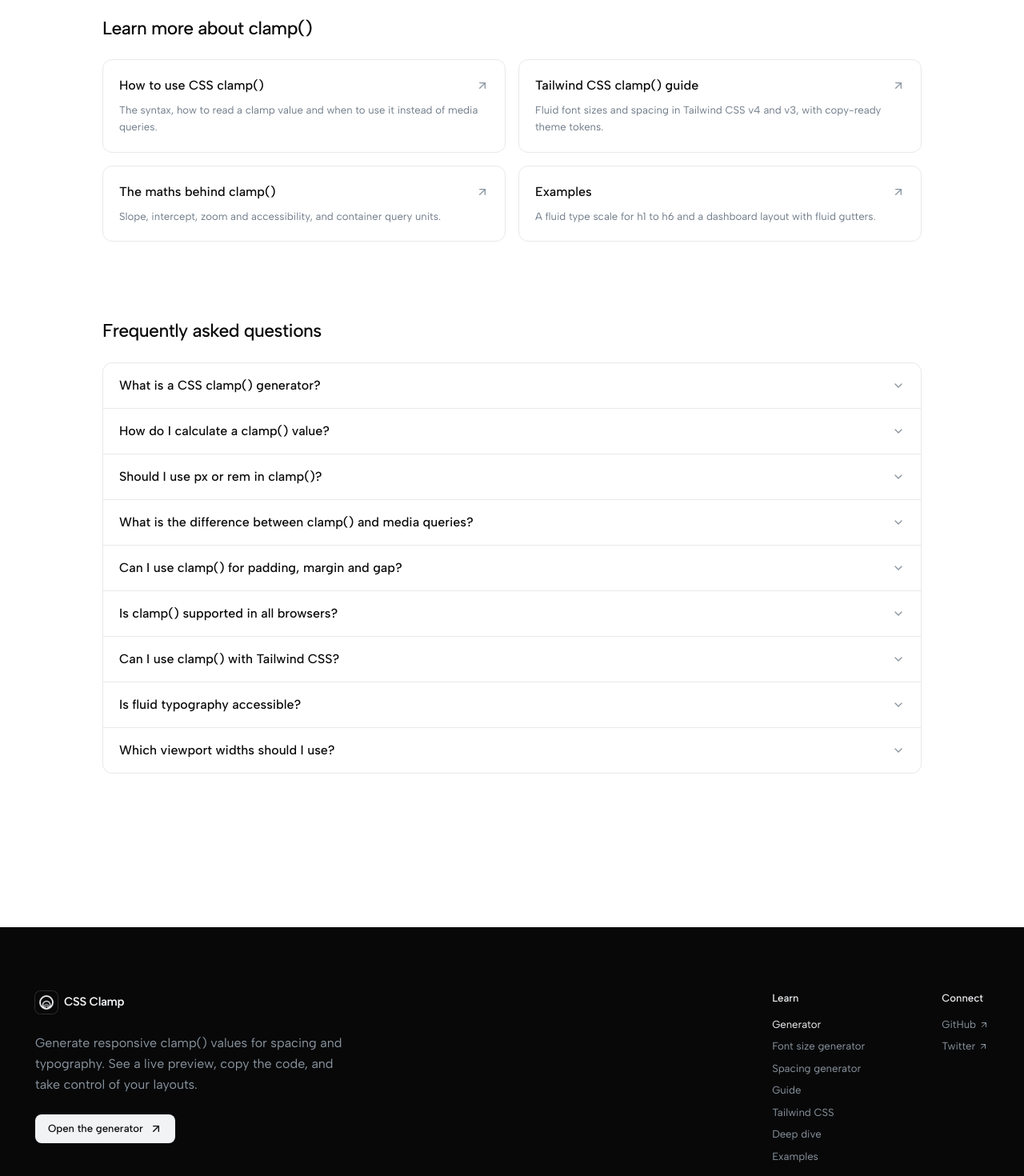
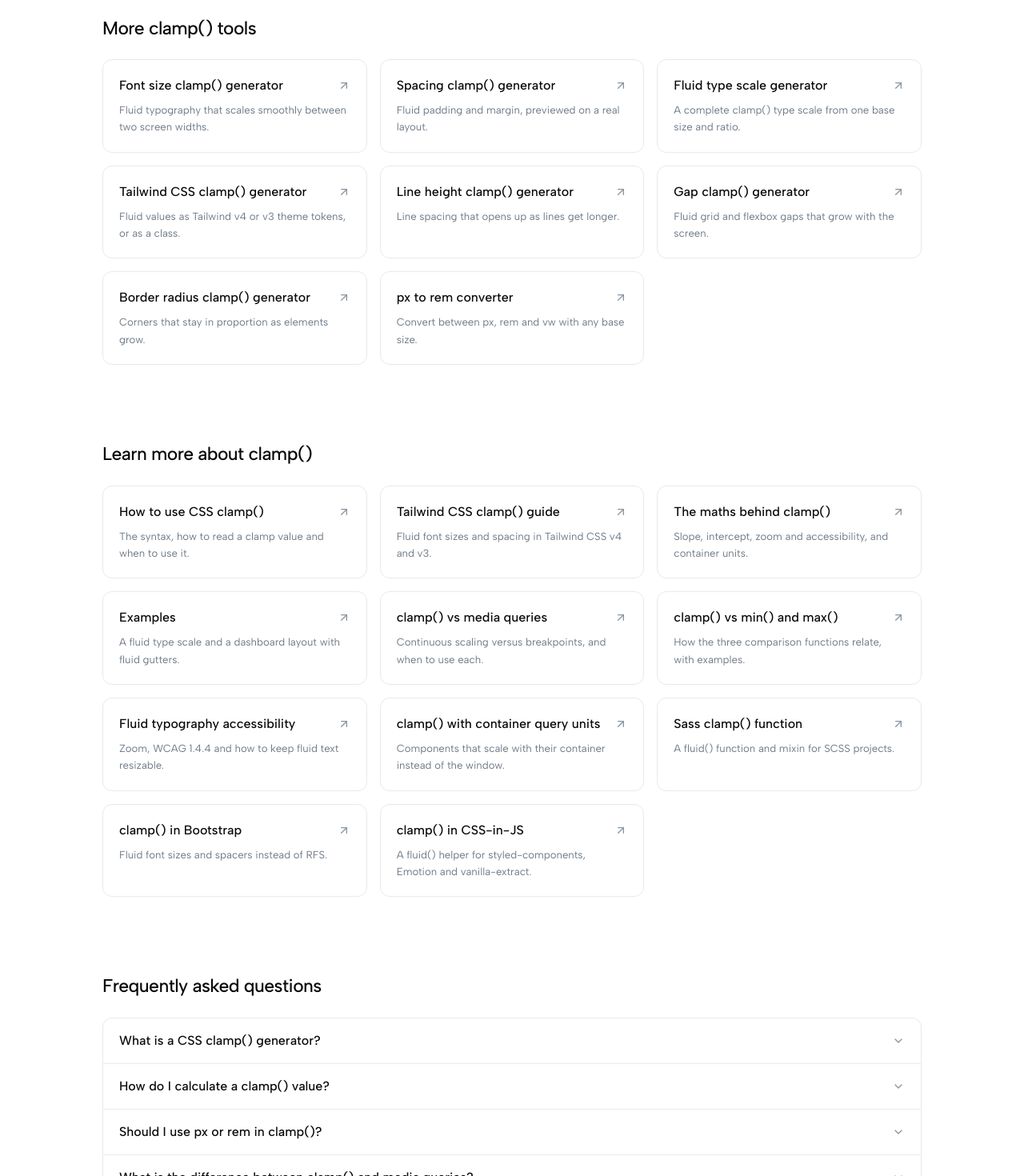
Before and after one commit to Willem-Jaap/cssclamp, a Next.js app: page / in a window 1280 px wide. Shown: the part 1660-3130 px from the top of the page at 80% size. Built offline with nearby package versions, Linux system fonts and the light colour scheme.

Commit message:
feat: list every tool and guide in the sitemap, footer and home page

```diff
--- a/src/app/page.tsx
+++ b/src/app/page.tsx
@@ -6,6 +6,7 @@ import Faq, { type FaqItem } from '~/components/content/faq';
 import JsonLd from '~/components/content/json-ld';
 import Generator from '~/components/misc/generator';
 
+import { guides, tools, type PageLink } from '~/lib/pages';
 import { pageMetadata, site } from '~/lib/site';
 
 const features = [
@@ -27,29 +28,6 @@ const steps = [
     'Enter the smallest and largest size you want, for example 1rem and 3rem.',
     'Set the viewport range where the value should grow, for example 24rem (384px) to 120rem (1920px).',
     'Check the result in the preview and copy the clamp() value into your CSS or Tailwind theme.',
-];
-
-const guides = [
-    {
-        href: '/guide',
-        title: 'How to use CSS clamp()',
-        text: 'The syntax, how to read a clamp value and when to use it instead of media queries.',
-    },
-    {
-        href: '/tailwind',
-        title: 'Tailwind CSS clamp() guide',
-        text: 'Fluid font sizes and spacing in Tailwind CSS v4 and v3, with copy-ready theme tokens.',
-    },
-    {
-        href: '/deepdive',
-        title: 'The maths behind clamp()',
-        text: 'Slope, intercept, zoom and accessibility, and container query units.',
-    },
-    {
-        href: '/examples',
-        title: 'Examples',
-        text: 'A fluid type scale for h1 to h6 and a dashboard layout with fluid gutters.',
-    },
 ];
 
 const faq: FaqItem[] = [
@@ -90,6 +68,29 @@ const faq: FaqItem[] = [
         answer: 'Use the smallest and largest widths your design is made for. A common range is 360px to 1440px, or 24rem to 120rem if you want the value to keep growing on large monitors. Outside that range the value stays at the minimum or maximum.',
     },
 ];
+
+const LinkGrid = ({ title, links }: { title: string; links: PageLink[] }) => (
+    <section className="flex flex-col gap-6">
+        <h2 className="text-2xl font-medium tracking-tight text-neutral-950">{title}</h2>
+        <div className="grid gap-4 sm:grid-cols-2 lg:grid-cols-3">
+            {links.map(link => (
+                <Link
+                    key={link.href}
+                    href={link.href}
+                    className="group flex flex-col gap-2 rounded-xl border border-line p-5 transition-colors hover:bg-canvas">
+                    <span className="flex items-center justify-between gap-2 font-medium text-neutral-950">
+                        {link.title}
+                        <ArrowUpRightIcon
+                            size={16}
+                            className="shrink-0 text-neutral-400 transition-transform group-hover:translate-x-0.5 group-hover:-translate-y-0.5"
+                        />
+                    </span>
+                    <span className="text-sm leading-relaxed text-neutral-500">{link.text}</span>
+                </Link>
+            ))}
+        </div>
+    </section>
+);
 
 const Page = () => {
     return (
@@ -153,30 +154,8 @@ const Page = () => {
                     </div>
                 </section>
 
-                <section className="flex flex-col gap-6">
-                    <h2 className="text-2xl font-medium tracking-tight text-neutral-950">
-                        Learn more about clamp()
-                    </h2>
-                    <div className="grid gap-4 sm:grid-cols-2">
-                        {guides.map(guide => (
-                            <Link
-                                key={guide.href}
-                                href={guide.href}
-                                className="group flex flex-col gap-2 rounded-xl border border-line p-5 transition-colors hover:bg-canvas">
-                                <span className="flex items-center justify-between font-medium text-neutral-950">
-                                    {guide.title}
-                                    <ArrowUpRightIcon
-                                        size={16}
-                                        className="text-neutral-400 transition-transform group-hover:translate-x-0.5 group-hover:-translate-y-0.5"
-                                    />
-                                </span>
-                                <span className="text-sm leading-relaxed text-neutral-500">
-                                    {guide.text}
-                                </span>
-                            </Link>
-                        ))}
-                    </div>
-                </section>
+                <LinkGrid title="More clamp() tools" links={tools} />
+                <LinkGrid title="Learn more about clamp()" links={guides} />
 
                 <Faq items={faq} />
             </div>
--- a/src/app/sitemap.ts
+++ b/src/app/sitemap.ts
@@ -1,15 +1,12 @@
 import type { MetadataRoute } from 'next';
 
+import { guides, tools } from '~/lib/pages';
 import { absoluteUrl } from '~/lib/site';
 
-const routes: { path: string; priority: number }[] = [
+const routes = [
     { path: '/', priority: 1 },
-    { path: '/font-size-clamp-generator', priority: 0.9 },
-    { path: '/spacing-clamp-generator', priority: 0.9 },
-    { path: '/tailwind', priority: 0.9 },
-    { path: '/guide', priority: 0.8 },
-    { path: '/deepdive', priority: 0.7 },
-    { path: '/examples', priority: 0.7 },
+    ...tools.map(tool => ({ path: tool.href, priority: 0.9 })),
+    ...guides.map(guide => ({ path: guide.href, priority: 0.8 })),
 ];
 
 const sitemap = (): MetadataRoute.Sitemap =>
--- a/src/components/layout/footer/footer.tsx
+++ b/src/components/layout/footer/footer.tsx
@@ -6,18 +6,16 @@ import FooterText from '~/components/layout/footer/footer-text';
 import Logo from '~/components/misc/logo';
 import SponsorTag from '~/components/misc/sponsor-tag';
 
+import { guides, tools } from '~/lib/pages';
+
 const columns = [
     {
-        title: 'Learn',
-        links: [
-            { href: '/', label: 'Generator' },
-            { href: '/font-size-clamp-generator', label: 'Font size generator' },
-            { href: '/spacing-clamp-generator', label: 'Spacing generator' },
-            { href: '/guide', label: 'Guide' },
-            { href: '/tailwind', label: 'Tailwind CSS' },
-            { href: '/deepdive', label: 'Deep dive' },
-            { href: '/examples', label: 'Examples' },
-        ],
+        title: 'Tools',
+        links: [{ href: '/', label: 'Clamp generator' }, ...tools],
+    },
+    {
+        title: 'Guides',
+        links: guides,
     },
     {
         title: 'Connect',
@@ -52,8 +50,8 @@ const Footer = () => {
                         />
                     </Link>
                 </div>
-                <div className="flex w-full flex-col gap-12 md:max-w-md">
-                    <div className="flex gap-16 sm:gap-24 md:justify-end">
+                <div className="flex w-full flex-col gap-12 md:max-w-2xl">
+                    <div className="grid grid-cols-2 gap-x-12 gap-y-10 sm:flex sm:gap-16 md:justify-end">
                         {columns.map(column => (
                             <div key={column.title} className="flex flex-col gap-4">
                                 <p className="text-sm font-medium text-neutral-50">
--- /dev/null
+++ b/src/lib/pages.ts
@@ -0,0 +1,128 @@
+export interface PageLink {
+    href: string;
+    /** Short name for navigation. */
+    label: string;
+    /** Card title and description for overviews. */
+    title: string;
+    text: string;
+}
+
+export const tools: PageLink[] = [
+    {
+        href: '/font-size-clamp-generator',
+        label: 'Font size generator',
+        title: 'Font size clamp() generator',
+        text: 'Fluid typography that scales smoothly between two screen widths.',
+    },
+    {
+        href: '/spacing-clamp-generator',
+        label: 'Spacing generator',
+        title: 'Spacing clamp() generator',
+        text: 'Fluid padding and margin, previewed on a real layout.',
+    },
+    {
+        href: '/fluid-type-scale-generator',
+        label: 'Type scale generator',
+        title: 'Fluid type scale generator',
+        text: 'A complete clamp() type scale from one base size and ratio.',
+    },
+    {
+        href: '/tailwind-clamp-generator',
+        label: 'Tailwind generator',
+        title: 'Tailwind CSS clamp() generator',
+        text: 'Fluid values as Tailwind v4 or v3 theme tokens, or as a class.',
+    },
+    {
+        href: '/line-height-clamp-generator',
+        label: 'Line height generator',
+        title: 'Line height clamp() generator',
+        text: 'Line spacing that opens up as lines get longer.',
+    },
+    {
+        href: '/gap-clamp-generator',
+        label: 'Gap generator',
+        title: 'Gap clamp() generator',
+        text: 'Fluid grid and flexbox gaps that grow with the screen.',
+    },
+    {
+        href: '/border-radius-clamp-generator',
+        label: 'Border radius generator',
+        title: 'Border radius clamp() generator',
+        text: 'Corners that stay in proportion as elements grow.',
+    },
+    {
+        href: '/px-to-rem-converter',
+        label: 'px to rem converter',
+        title: 'px to rem converter',
+        text: 'Convert between px, rem and vw with any base size.',
+    },
+];
+
+export const guides: PageLink[] = [
+    {
+        href: '/guide',
+        label: 'Guide',
+        title: 'How to use CSS clamp()',
+        text: 'The syntax, how to read a clamp value and when to use it.',
+    },
+    {
+        href: '/tailwind',
+        label: 'Tailwind CSS',
+        title: 'Tailwind CSS clamp() guide',
+        text: 'Fluid font sizes and spacing in Tailwind CSS v4 and v3.',
+    },
+    {
+        href: '/deepdive',
+        label: 'Deep dive',
+        title: 'The maths behind clamp()',
+        text: 'Slope, intercept, zoom and accessibility, and container units.',
+    },
+    {
+        href: '/examples',
+        label: 'Examples',
+        title: 'Examples',
+        text: 'A fluid type scale and a dashboard layout with fluid gutters.',
+    },
+    {
+        href: '/clamp-vs-media-queries',
+        label: 'clamp() vs media queries',
+        title: 'clamp() vs media queries',
+        text: 'Continuous scaling versus breakpoints, and when to use each.',
+    },
+    {
+        href: '/clamp-vs-min-max',
+        label: 'clamp() vs min() and max()',
+        title: 'clamp() vs min() and max()',
+        text: 'How the three comparison functions relate, with examples.',
+    },
+    {
+        href: '/fluid-typography-accessibility',
+        label: 'Accessibility',
+        title: 'Fluid typography accessibility',
+        text: 'Zoom, WCAG 1.4.4 and how to keep fluid text resizable.',
+    },
+    {
+        href: '/container-query-units',
+        label: 'Container query units',
+        title: 'clamp() with container query units',
+        text: 'Components that scale with their container instead of the window.',
+    },
+    {
+        href: '/sass-clamp',
+        label: 'Sass',
+        title: 'Sass clamp() function',
+        text: 'A fluid() function and mixin for SCSS projects.',
+    },
+    {
+        href: '/bootstrap-clamp',
+        label: 'Bootstrap',
+        title: 'clamp() in Bootstrap',
+        text: 'Fluid font sizes and spacers instead of RFS.',
+    },
+    {
+        href: '/css-in-js-clamp',
+        label: 'CSS-in-JS',
+        title: 'clamp() in CSS-in-JS',
+        text: 'A fluid() helper for styled-components, Emotion and vanilla-extract.',
+    },
+];
```
